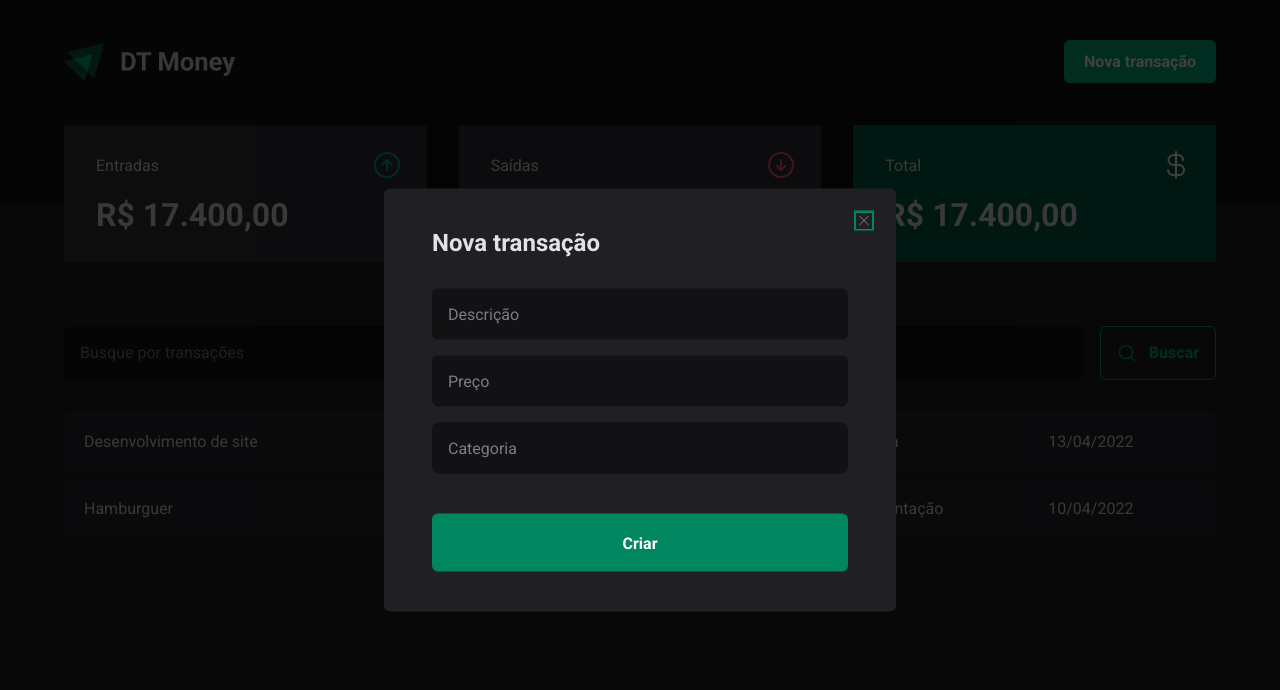
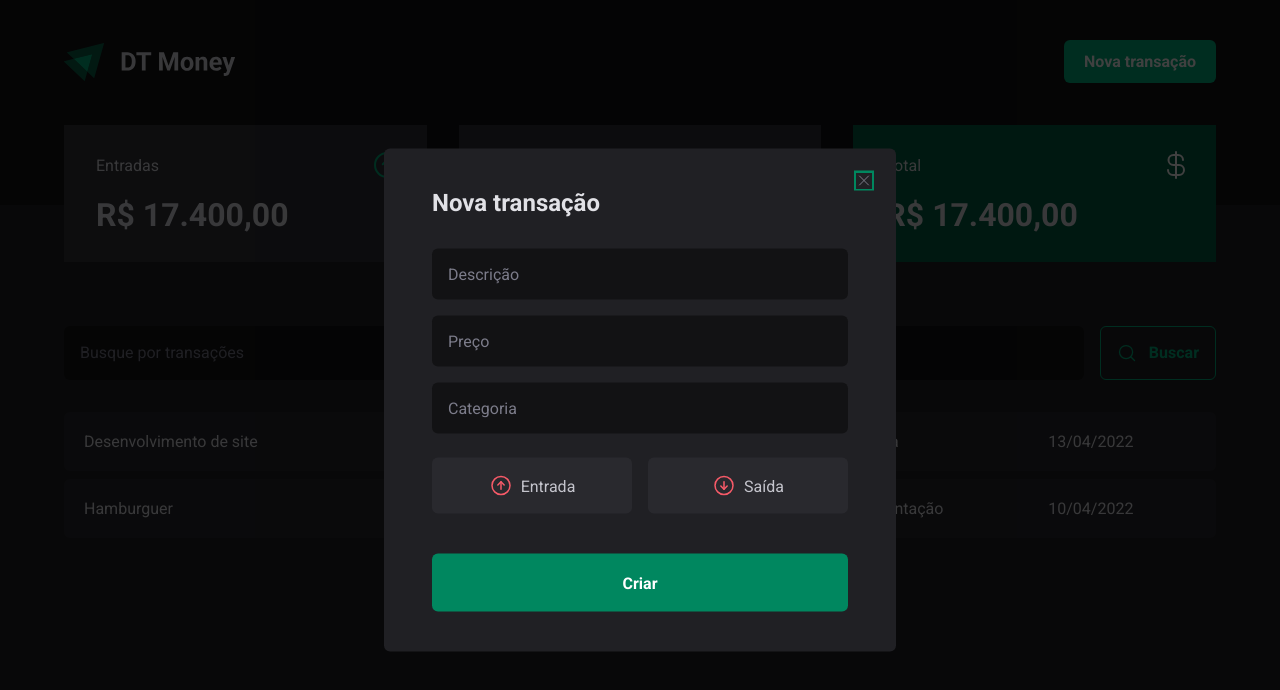
Before and after one commit to victorlucass/dt-money, a React (Vite) app: page / in a window 1280 px wide. Both pictures are taken after a click on the button "Nova transação". Shown: the top 690 px of the page. Built offline with nearby package versions, Linux system fonts and the light colour scheme.

Commit message:
chore: add @radix-ui/react-radio-group

```diff
--- a/package.json
+++ b/package.json
@@ -10,6 +10,7 @@
   },
   "dependencies": {
     "@radix-ui/react-dialog": "^1.0.2",
+    "@radix-ui/react-radio-group": "^1.1.0",
     "phosphor-react": "^1.4.1",
     "react": "^18.2.0",
     "react-dom": "^18.2.0",
--- a/src/components/newTransaction/index.tsx
+++ b/src/components/newTransaction/index.tsx
@@ -1,6 +1,12 @@
 import * as Dialog from "@radix-ui/react-dialog";
-import { X } from "phosphor-react";
-import { DialogCloseButton, DialogContent, DialogOverlay } from "./styled";
+import { ArrowCircleDown, ArrowCircleUp, X } from "phosphor-react";
+import {
+  DialogCloseButton,
+  DialogContent,
+  DialogOverlay,
+  TransactionType,
+  TransactionTypeButton,
+} from "./styled";
 export function NewTransactionModal() {
   return (
     <Dialog.Portal>
@@ -14,6 +20,16 @@ export function NewTransactionModal() {
           <input type="text" placeholder="Descrição" required />
           <input type="number" placeholder="Preço" required />
           <input type="text" placeholder="Categoria" required />
+          <TransactionType>
+            <TransactionTypeButton variant="in">
+              <ArrowCircleUp size={24} />
+              Entrada
+            </TransactionTypeButton>
+            <TransactionTypeButton variant="out">
+              <ArrowCircleDown size={24} />
+              Saída
+            </TransactionTypeButton>
+          </TransactionType>
           <button type="submit">Criar</button>
         </form>
       </DialogContent>
--- a/src/components/newTransaction/styled.ts
+++ b/src/components/newTransaction/styled.ts
@@ -68,3 +68,33 @@ export const DialogCloseButton = styled(Dialog.Close)`
   cursor: pointer;
   color: ${(props) => props.theme["gray-500"]};
 `;
+
+export const TransactionType = styled.div`
+  display: grid;
+  grid-template-columns: repeat(2, 1fr);
+  gap: 1rem;
+  margin-top: 0.5rem;
+`;
+
+interface TransactionTypeButtonProps {
+  variant: "income" | "outcome";
+}
+
+export const TransactionTypeButton = styled.button<TransactionTypeButtonProps>`
+  background: ${(props) => props.theme["gray-700"]};
+  padding: 1rem;
+  display: flex;
+  align-items: center;
+  justify-content: center;
+  gap: 0.5rem;
+  border-radius: 6px;
+  cursor: pointer;
+  border: 0;
+  color: ${(props) => props.theme["gray-300"]};
+  svg {
+    color: ${(props) =>
+      props.variant === "income"
+        ? props.theme["green-300"]
+        : props.theme["red-300"]};
+  }
+`;
```
Also changed, not shown: 1 other file (tests, documents, lock files or other folders).
